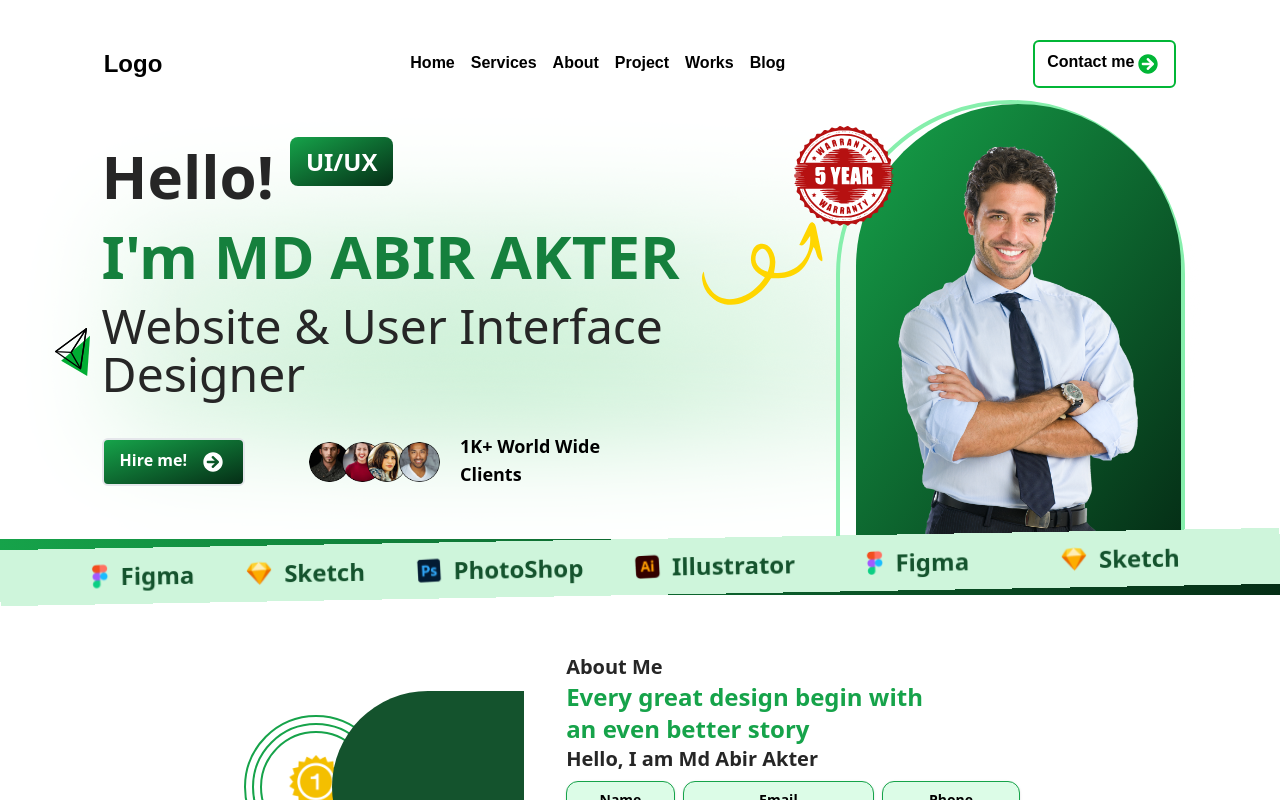
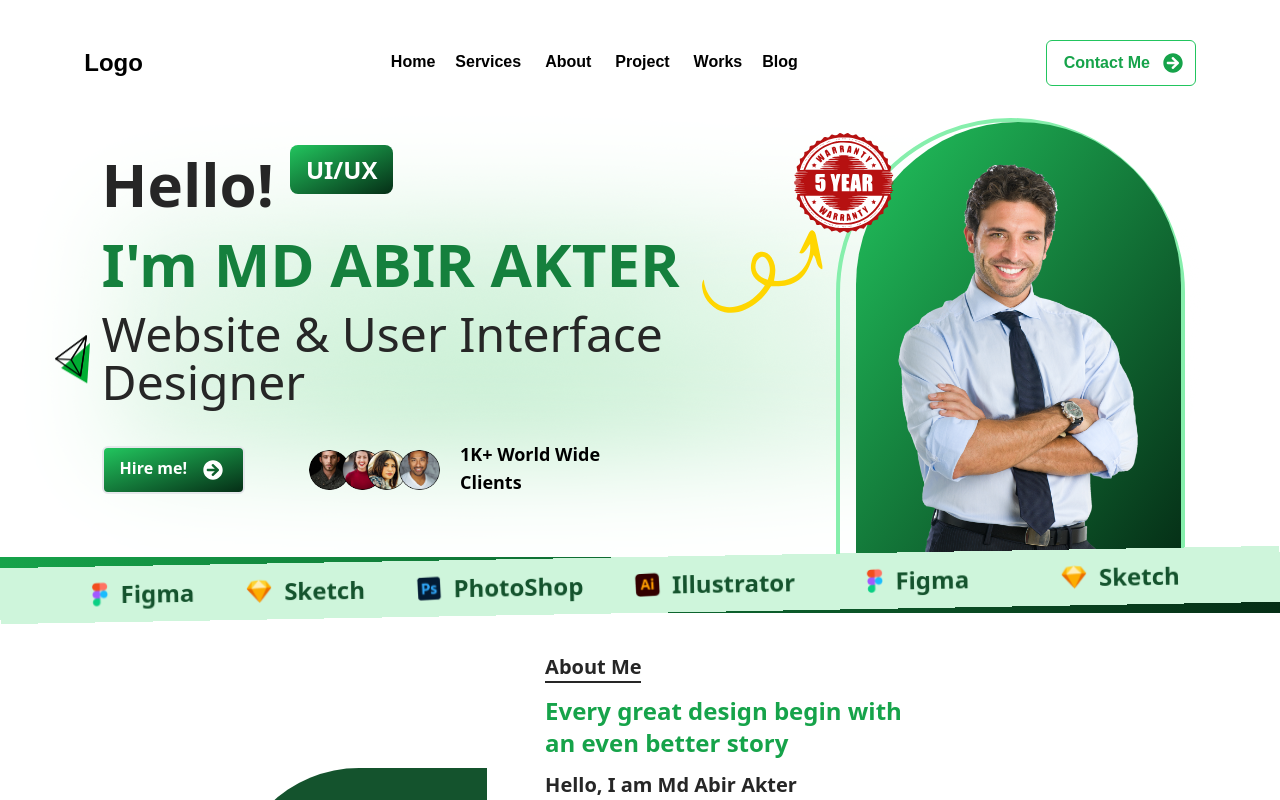
Before and after one commit to TamimMahmudBD/uiuxproject, a React (Create React App) app: page / in a window 1280 px wide. Shown: the top 800 px of the page. Built offline with nearby package versions, Linux system fonts and the light colour scheme.

Commit message:
add css for responsive

```diff
--- a/src/Components/AboutSec.jsx
+++ b/src/Components/AboutSec.jsx
@@ -1,20 +1,21 @@
 import React from 'react'
 import Iconone from './images/iconone.png'
+import Vector from './images/Vector.png'
 
 const AboutSec = () => {
     return (
         <div className='mm:mt-0  md:mt-10 mb-24 flex mm:flex-col md:flex-row  md:ml-14 items-center justify-center'>
             <div className=' flex items-center justify-center '>
                 <div className='flex items-center justify-center'>
-                    <div className='border-2 mm:h-36 mm:w-36 p-1 rounded-full border-green-600 flex items-center justify-center'>
-                        <div className='border-2 mm:h-32 p-1 mm:w-32 rounded-full border-green-600 flex items-center justify-center'>
-                            <div className='border-2 p-1 mm:h-28 mm:w-28 rounded-full border-green-600 flex items-center justify-center'>
-                                <img className='h-16' src={Iconone} alt="" />
+                    <div className='border-2 mm:h-36 mm:w-36 md:h-44 md:w-44 p-1 rounded-full border-green-600 flex items-center justify-center'>
+                        <div className='border-2 mm:h-32 p-1 mm:w-32 md:h-40 md:w-40  rounded-full border-green-600 flex items-center justify-center'>
+                            <div className='border-2 p-1 mm:h-28 mm:w-28 md:h-36 md:w-36 rounded-full border-green-600 flex items-center justify-center'>
+                                <img className='h-16 pr-8 pb-4 mb-2' src={Iconone} alt="" />
                             </div>
                         </div>
                     </div>
-                    <div className='absolute h-48 w-48 bg-green-900 ml-56 rounded-s-full'> </div>
-                    <div className='absolute h-32 w-32 bg-green-600 mt-44 mr-3 rounded-t-full'></div>
+                    <div className='absolute mm:h-48 mm:w-48 lg:h-64 lg:w-64 bg-green-900 ml-56 rounded-s-full'> </div>
+                    <div className='absolute mm:h-36 mm:w-36 lg:h-40 lg:w-40 bg-green-600 mt-44 mr-3 rounded-t-full'></div>
                 </div>
                 <div>
                     <button className=' mt-64 px-3 py-3  bg-gradient-to-br text-white font-semibold from-green-600 to-green-950  rounded-md transition duration-500 transform hover:scale-110'><a href="/">
@@ -23,11 +24,13 @@ const AboutSec = () => {
                     </a></button>
                 </div>
             </div>
-            <div className='mm:mx-8 mm:mt-8 mm:px-4 sm:mt-0 md:mr-14  text-left'>
+            <div className='mm:mx-8 mm:mt-8  sm:mt-0 md:mr-14 lg:ml-20 text-left'>
                 <div class=" text-neutral-800 text-xl font-bold ">About Me</div>
-                <div class=" text-green-600 text-2xl font-bold">Every great design begin with<br />an even better story</div>
+                <div class="w-[96px] h-[0px] border border-neutral-800"></div>
+                <div class=" text-green-600 text-2xl font-bold my-3">Every great design begin with<br />an even better story</div>
                 <div class="text-neutral-800 text-xl font-bold">Hello, I am Md Abir Akter</div>
-                <div class="mm:block md:hidden text-justify text-neutral-800 text-base font-normal">Lorem ipsum dolor sit amet, consectetur adipiscing elit, sed do eiusmod tempor incididunt ut labore et dolore magna aliqua. Ut enim ad minim veniam, quis nostrud exercitation ullamco laboris nisi ut aliquip ex ea commodo consequat. Duis aute irure dolor in reprehenderit in voluptate velit. dolore magna aliqua.</div>
+                <div class="mm:block md:hidden lg:block lg:max-w-xl text-justify text-neutral-800 text-base font-normal my-3">Lorem ipsum dolor sit amet, consectetur adipiscing elit, sed do eiusmod tempor incididunt ut labore et dolore magna aliqua. Ut enim ad minim veniam, quis nostrud exercitation ullamco laboris nisi ut aliquip ex ea commodo consequat. Duis aute irure dolor in reprehenderit in voluptate velit. dolore magna aliqua. Ut enim ad minim veniam, quis nostrud exercitation ullamco laboris nisi ut aliquip ex ea commodo consequat. Duis aute irure dolor in reprehenderit in voluptate velit.</div>
+                <div><img src={Vector.png} alt="" /></div>
                 <div className='flex flex-col md:flex-row lg:flex-col'>
                     <div className='flex md:flex-col lg:flex-row'>
                     {/*----------for computer view start-------*/}
@@ -35,7 +38,7 @@ const AboutSec = () => {
                             <div class="text-center text-black text-xl md:text-sm font-semibold">Name</div>
                             <div class="text-center text-black text-xl md:text-sm font-normal">Md Abir Akter</div>
                         </div>
-                        <div class="hidden md:block mx-2 my-2 p-2 bg-green-100 rounded-xl shadow border border-green-600">
+                        <div class="hidden md:block sm:mx-2 md:mx-0 lg:mx-2 my-2 p-2 bg-green-100 rounded-xl shadow border border-green-600">
                             <div class="text-center text-black text-xl md:text-sm font-semibold">Email</div>
                             <div class="text-center text-black text-xl md:text-sm font-normal">abirakter056@gmail.com1</div>
                         </div>
--- a/src/Components/Header.jsx
+++ b/src/Components/Header.jsx
@@ -12,21 +12,28 @@ const Header = () => {
       </div>
       <div className='mm:hidden md:justify-between sm:items-center sm:justify-center sm:flex md:flex md:mx-12 lg:mx-44 xl:mx-60 2xl:mx-72 '>
         <Link to={'./'}><h1 className='mx-2 hover:text-[#01B636] hoverEffect'>Home</h1></Link>
-        <Link to={'./Service'}><h1 className='mx-2 hover:text-[#01B636] hoverEffect'>Services</h1></Link>
-        <Link to={'./About'}><h1 className='mx-2 hover:text-[#01B636] hoverEffect'>About</h1></Link>
-        <Link to={'./Project'}><h1 className='mx-2 hover:text-[#01B636] hoverEffect'>Project</h1></Link>
-        <Link to={'./Workes'}><h1 className='mx-2 hover:text-[#01B636] hoverEffect'>Works</h1></Link>
+        <Link to={'./Service'}><h1 className='mx-3 hover:text-[#01B636] hoverEffect'>Services</h1></Link>
+        <Link to={'./About'}><h1 className='mx-3 hover:text-[#01B636] hoverEffect'>About</h1></Link>
+        <Link to={'./Project'}><h1 className='mx-3 hover:text-[#01B636] hoverEffect'>Project</h1></Link>
+        <Link to={'./Workes'}><h1 className='mx-3 hover:text-[#01B636] hoverEffect'>Works</h1></Link>
         <Link to={'./Blog'}><h1 className='mx-2 hover:text-[#01B636] hoverEffect'>Blog</h1></Link>
       </div>
       <div>
-        <button className='hidden md:flex border-2 px-3  py-2 border-[#01B636] hover:shadow-[-4px_0px_4px_rgb(0,128,0)]  hover:translate-x-1 transition-all rounded-md'><a href="/">
-          <h1 className=' justify-between sm:flex font-semibold'> Contact me <FaArrowCircleRight className='icon arrow' />
-          </h1>
-        </a></button>
+
+        <button className="btn border rounded-md border-green-500 px-2  py-2 relative inline-flex items-center justify-start overflow-hidden transition-all bg-white  hover:bg-white group">
+          <span className="w-0 h-0 rounded bg-gradient-to-br from-green-500 to-green-950 absolute top-0 left-0 ease-out duration-500 transition-all group-hover:w-full group-hover:h-full -z-1"></span>
+          <span className=" w-full text-green-600 transition-colors duration-300 ease-in-out group-hover:text-white  z-10"><a className='flex flex-row items-center' href="/">&nbsp; Contact Me &nbsp;<FaArrowCircleRight className='text-green-600 icon group-hover:text-white ' /></a>
+
+          </span>
+        </button>
       </div>
       <div className='mm:flex sm:hidden'>
-        <MobMenu/>
+        <MobMenu />
       </div>
+      <div>
+
+      </div>
+
     </div>
   )
 }
--- a/src/Components/Hero.jsx
+++ b/src/Components/Hero.jsx
@@ -13,14 +13,14 @@ const Hero = () => {
   return (
     <div >
       <div className='mm:flex mm:justify-center  mm:flex-col mm:items-center sm:flex sm:justify-center sm:flex-col md:flex md:flex-row md:justify-center bgImg'>
-        <img className='pointer h-12 mr-3 mt-16' src={Pointer} alt="" />
+        <img className='pointer h-12 mr-3 mt-16 animate-bounce' src={Pointer} alt="" />
         <div className="mm:text-left sm:text-left md:text-left mm:mx-5 sm:mx-0 lg:mr-32 xl:mr-36">
           <div className='flex mb-0 mm:text-left sm:text-center md:text-left'>
             <div>
               <span className="text-neutral-800 mm:text-4xl md:text-4xl lg:text-5xl xl:text-6xl 2xl:text-7xl font-bold">Hello!</span>
             </div>
             <div className=''>
-              <span className='text-white font-semibold mm:text-4xl md:text-2xl md:p-2 text-3xl lg:text-2xl ml-4 lg:py-1.5 lg:px-2.5 xl:py-2 xl:px-4 rounded-lg bg-gradient-to-br from-green-600 to-green-950'>UI/UX</span>
+              <span className='text-white font-semibold mm:text-4xl md:text-2xl md:p-2 text-3xl lg:text-2xl ml-4 lg:py-1.5 lg:px-2.5 xl:py-2 xl:px-4 rounded-lg bg-gradient-to-br from-green-500 to-green-950'>UI/UX</span>
             </div>
           </div>
           <div className='-mt-10'>
@@ -34,7 +34,7 @@ const Hero = () => {
           </div>
           <div className='flex mt-11 md:mt-5 lg:mt-8 lg:items-center mm:flex-col lg:flex-row md:justify-start md:items-start'>
             <div>
-              <button className='border-2 px-4 py-2  bg-gradient-to-br text-white font-semibold from-green-600 to-green-950  rounded-md transition duration-500 transform hover:scale-110'><a href="/">
+              <button className='border-2 px-4 py-2  bg-gradient-to-br text-white font-semibold from-green-500 to-green-950  rounded-md transition duration-500 transform hover:scale-110'><a href="/">
                 <h1 className='text-white justify-between mm:flex font-semibold transition duration-500 transform hover:scale-110'> Hire me! &ensp; <FaArrowCircleRight className='icon arrow heroArrow' />
                 </h1>
               </a></button>
@@ -54,9 +54,9 @@ const Hero = () => {
           <img className='expimage mm:hidden sm:hidden lg:block xl:block 2xl:block animate-bounce' src={expImg} alt="" />
           <img className='carveArrow mm:hidden sm:hidden md:hidden lg:block' src={CarveArrow} alt="" />
         </div>
-        <div className='mm:mx-3 sm:mr-10'>
+        <div className='mm:mx-3 sm:mr-10 md:mt-5'>
           <div class="w-[349px] lg:w-[249] lg:h-[349] h-[439px] rounded-tl-[311px] rounded-tr-[311px] border-4 pl-4 border-green-300">
-            <div class=""> </div><img className='w-[349px] h-[439px] lg:w-[249] lg:h-[349] p-10 pb-0 bg-gradient-to-br from-green-600 to-green-950 rounded-tl-[311px] rounded-tr-[311px]' src={manimg} alt="react logo" /></div>
+            <div class=""> </div><img className='w-[349px] h-[439px] lg:w-[249] lg:h-[349] p-10 pb-0 bg-gradient-to-br from-green-500 to-green-950 rounded-tl-[311px] rounded-tr-[311px]' src={manimg} alt="react logo" /></div>
         </div>
       </div>
     </div>
--- a/src/Components/style.css
+++ b/src/Components/style.css
@@ -3,9 +3,6 @@
     margin: 4px;
 }
 
-.arrow {
-    color: #01B636;
-}
 
 .heroArrow{
 color: #ffff;
--- a/src/index.css
+++ b/src/index.css
@@ -6,7 +6,7 @@
 
 @keyframes bounce {
     0%, 100% {
-      transform: translateY(-2%);
+      transform: translateY(-3%);
       animation-timing-function: cubic-bezier(0.8, 0, 1, 1);
     }
     50% {
```
Also changed, not shown: src/Components/images/Vector.png (added).
